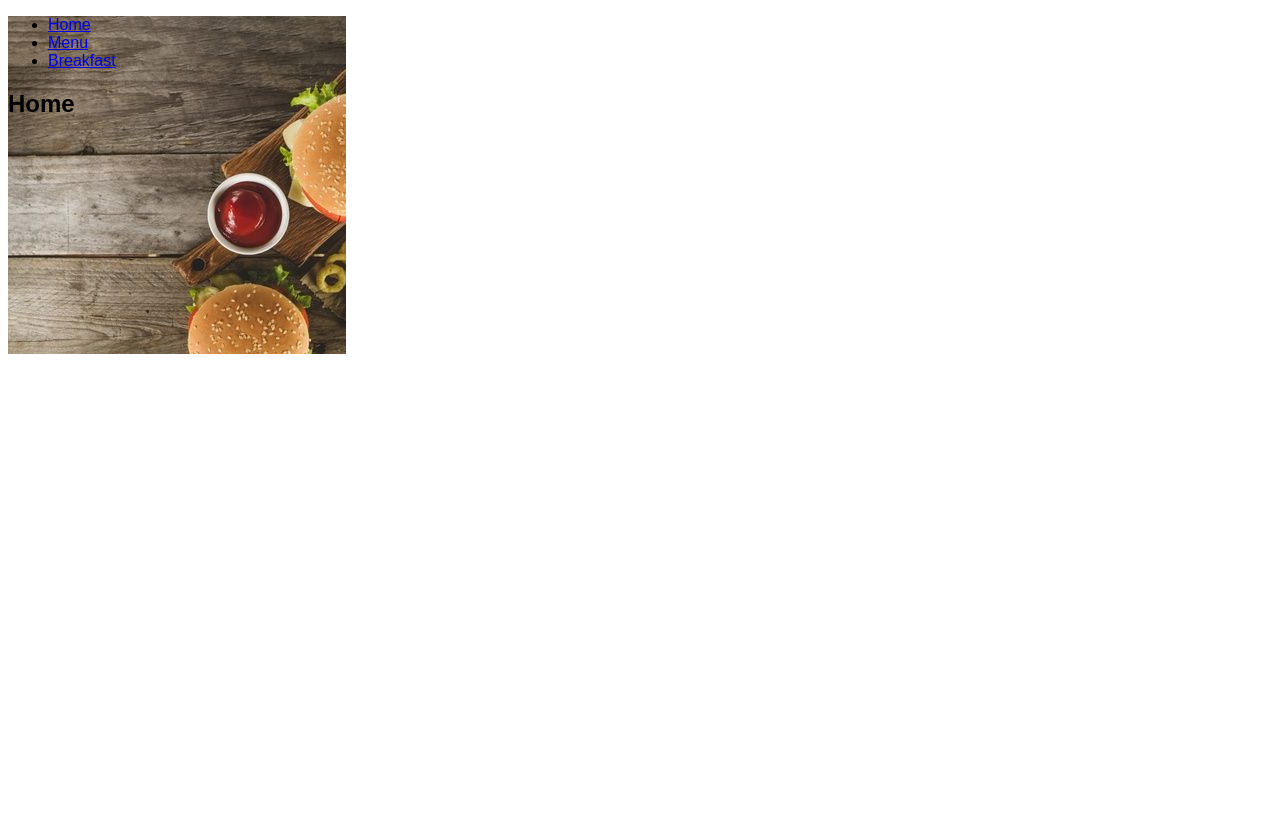
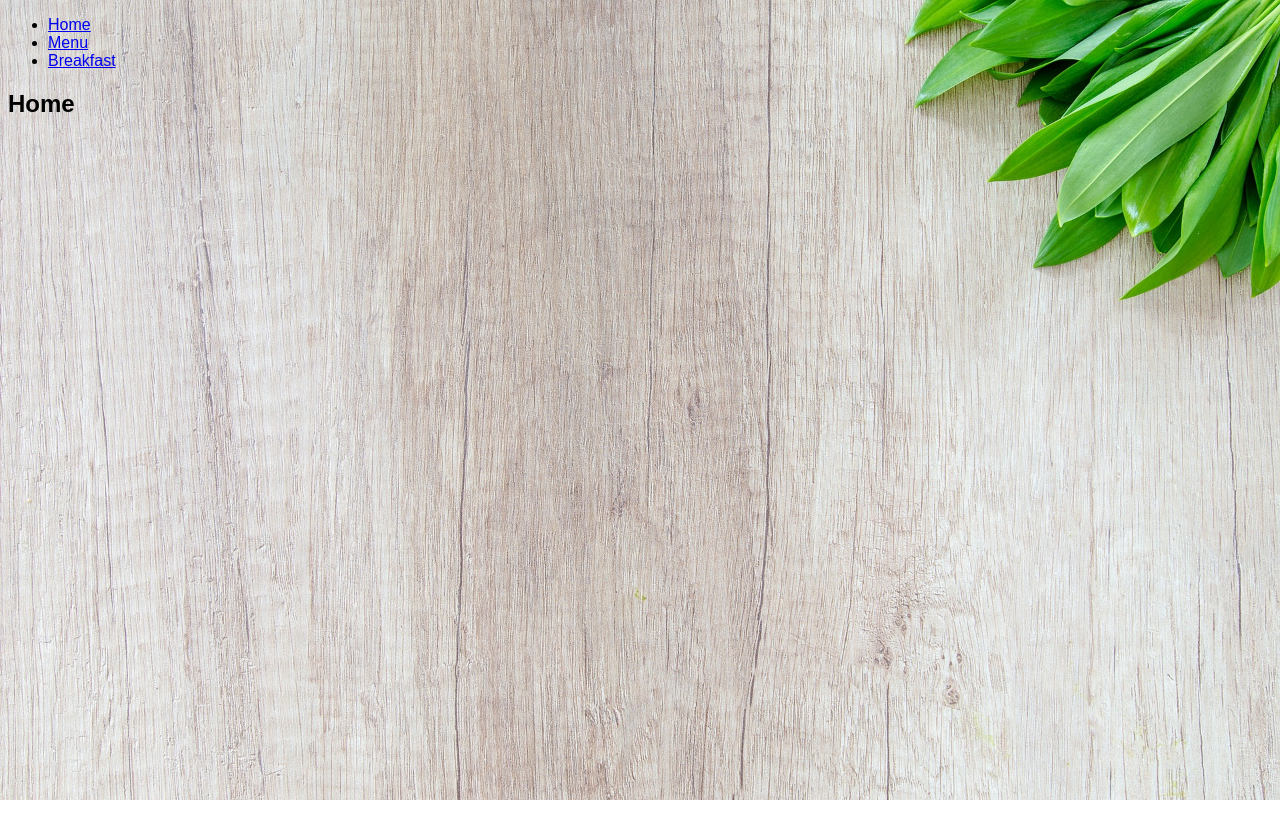
Before and after one commit to PalomaZelada/SCL011-BurgerQueen, a React (Create React App) app: page / in a window 1280 px wide. Shown: the top 838 px of the page. After the commit the page ends 800 px from the top, so only its background shows below. Built offline with nearby package versions, Linux system fonts and the light colour scheme.

Commit message:
Adding background image

```diff
--- a/src/App.js
+++ b/src/App.js
@@ -4,11 +4,12 @@ import Home from './components/home';
 import Menu from './components/menu';
 import Breakfast from './components/breakfast';
 import './style.css';
+//import './App.css';
 
   export default function App() {
     return (
       <Router>
-        <div className="whole">
+        <div>
           <ul>
             <li>
               <Link to="/">Home</Link>
--- a/src/style.css
+++ b/src/style.css
@@ -2,10 +2,9 @@
     font: 10px;
     font-family: sans-serif;
 }
-
-.whole{
-    background-image: url(./images/fondo.jpg);
+body{
+    background-image: url(./images/fondo2.jpg);
     background-repeat: no-repeat;
-    width: 770px;
-    height: 1030px;
+    background-size: 100%;
+    /* background-color: #4d5054; */
 }
```
Also changed, not shown: src/images/fondo.jpg (deleted), src/images/fondo2.jpg (added).
